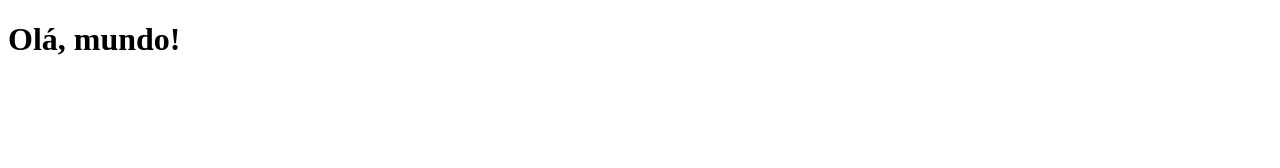
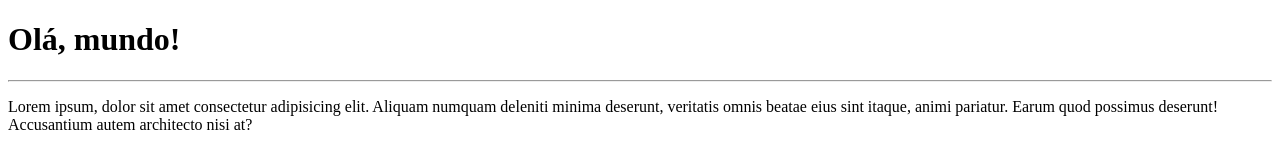
Before and after one commit to DS-DIEGOSANTOS/ola-mundo, a plain HTML site: page site-exemplo/index.html in a window 1280 px wide. Drawn offline with Linux system fonts and the light colour scheme.

Commit message:
crie pagina principal

```diff
--- a/site-exemplo/index.html
+++ b/site-exemplo/index.html
@@ -8,5 +8,7 @@
 </head>
 <body>
     <h1>Olá, mundo!</h1>
+    <hr>
+    <p>Lorem ipsum, dolor sit amet consectetur adipisicing elit. Aliquam numquam deleniti minima deserunt, veritatis omnis beatae eius sint itaque, animi pariatur. Earum quod possimus deserunt! Accusantium autem architecto nisi at?</p>
 </body>
 </html>
```
